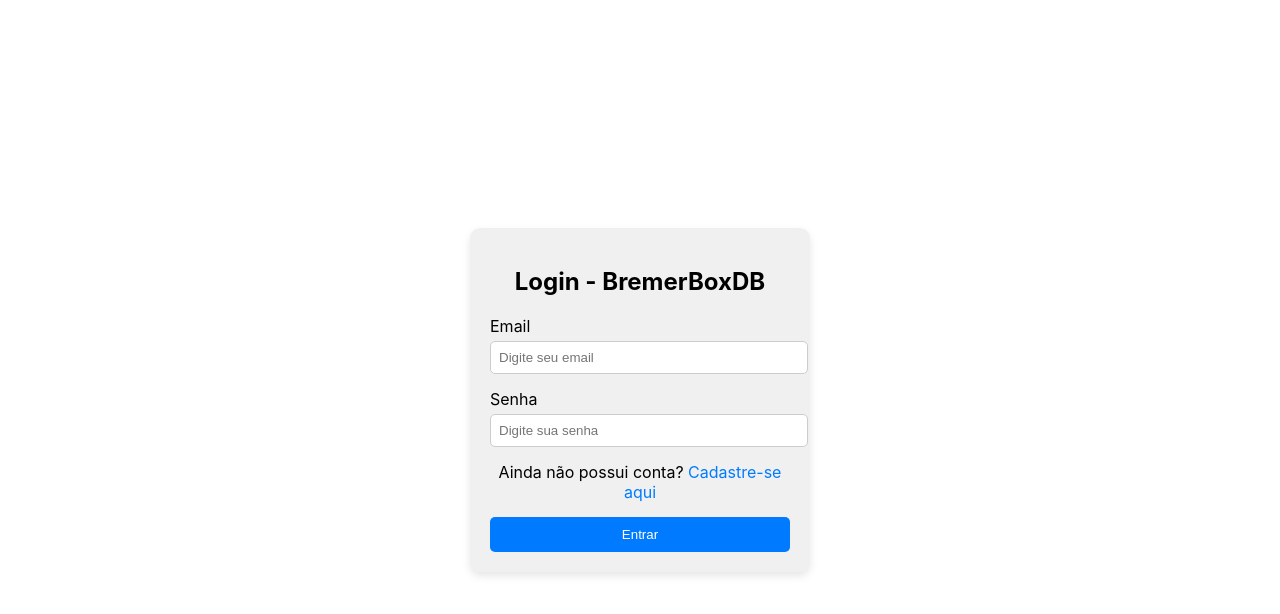
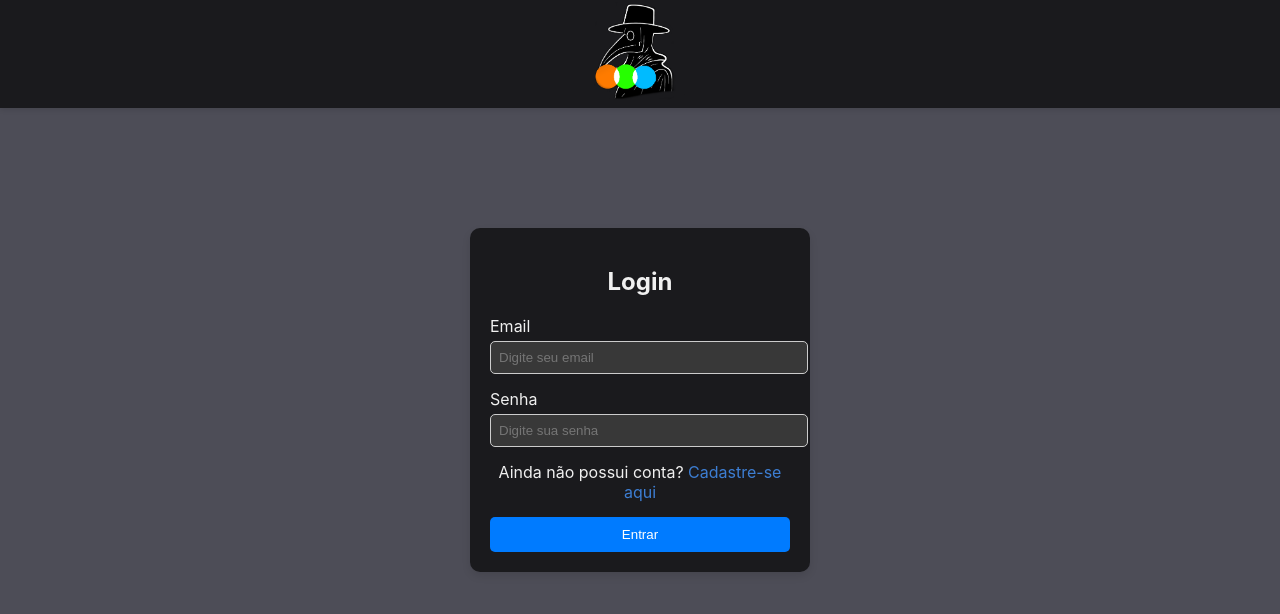
Before and after one commit to mateussimeao/BremerFilmes-FrontEnd, a React (Create React App) app: page / in a window 1280 px wide. Shown: the top 614 px of the page. Built offline with nearby package versions, Linux system fonts and the light colour scheme.

Commit message:
Estilização da página de Login
Leve estilização da página de Login, passível a alterações em caso de discussão com a equipe

```diff
--- a/package.json
+++ b/package.json
@@ -9,7 +9,7 @@
     "react": "^18.3.1",
     "react-dom": "^18.3.1",
     "react-router-dom": "^6.27.0",
-    "react-scripts": "5.0.1",
+    "react-scripts": "^5.0.1",
     "web-vitals": "^2.1.4"
   },
   "scripts": {
--- a/src/Login.css
+++ b/src/Login.css
@@ -4,19 +4,23 @@ html, body {
     display: flex;
     justify-content: center;
     align-items: center;
+    background-color: rgb(77, 77, 87);
   }
 
   .login-container {
     width: 300px;
     padding: 20px;
     border-radius: 10px;
-    background-color: #f0f0f0;
+    background-color: rgb(26, 26, 29);
     box-shadow: 0 4px 8px rgba(0, 0, 0, 0.1);
+    margin-bottom: 100px;
+    backdrop-filter: blur(10px);
   }
 
   h2 {
     text-align: center;
     margin-bottom: 20px;
+    color: #f0f0f0;
   }
 
   .form-group {
@@ -26,6 +30,7 @@ html, body {
   label {
     display: block;
     margin-bottom: 5px;
+    color: #f0f0f0;
   }
 
   input {
@@ -33,15 +38,24 @@ html, body {
     padding: 8px;
     border: 1px solid #ccc;
     border-radius: 5px;
+    color: #f0f0f0;
+    background-color: #383838;
+  }
+
+  input:focus{
+    border-color: #104986;
+    background-color: #ffffff;
+    color: #333;
   }
 
   .signup-link {
+    color: #f0f0f0;
     text-align: center;
     margin-bottom: 15px;
   }
 
   .signup-link a {
-    color: #007bff;
+    color: #3d7ed3;
     text-decoration: none;
   }
 
@@ -52,7 +66,7 @@ html, body {
   button {
     width: 100%;
     padding: 10px;
-    background-color: #007bff;
+    background-color: #f0f0f0;
     color: white;
     border: none;
     border-radius: 5px;
@@ -60,5 +74,27 @@ html, body {
   }
 
   button:hover {
-    background-color: #0056b3;
+    background-color: #383838;
   }
+
+  .site-Header {
+    position: fixed;
+    top: 0;
+    left: 0;
+    width: 100%;
+    background-color: rgb(26, 26, 29);
+    z-index: 1000;
+    padding: 2px;
+    text-align: center;
+    box-shadow: 0 2px 5px rgba(0, 0, 0, 0.1);
+  }
+
+  .login-container {
+    margin-top: 100px;
+  }
+
+  .headerImg{
+    width: 100px;
+    height: auto;
+    margin-right: 15px;
+  }
--- a/src/Login.js
+++ b/src/Login.js
@@ -1,6 +1,7 @@
 import React, { useState } from 'react';
 import { Link } from 'react-router-dom';
 import './Login.css';
+import logo from './img/logo.png'
 
 function Login() {
   const [email, setEmail] = useState('');
@@ -14,8 +15,14 @@ function Login() {
   };
 
   return (
+    <div>
+      <header className="site-Header">
+        <img src={logo} alt='Logo da BremerBoxDB' className='headerImg'></img>
+        {/*<p id='site-Name'>BremerBoxDB</p>*/}
+      </header>
+
       <div className="login-container">
-      <h2>Login - BremerBoxDB</h2>
+        <h2>Login</h2>
         <form onSubmit={handleSubmit}>
           <div className="form-group">
             <label>Email</label>
@@ -43,7 +50,9 @@ function Login() {
           <button type="submit">Entrar</button>
         </form>
       </div>
+    </div>
   );
+
 }
 
 export default Login;
```
Also changed, not shown: src/img/logo.png (added), 1 other file (tests, documents, lock files or other folders). Lines whose indentation alone changed are shown as unchanged.
